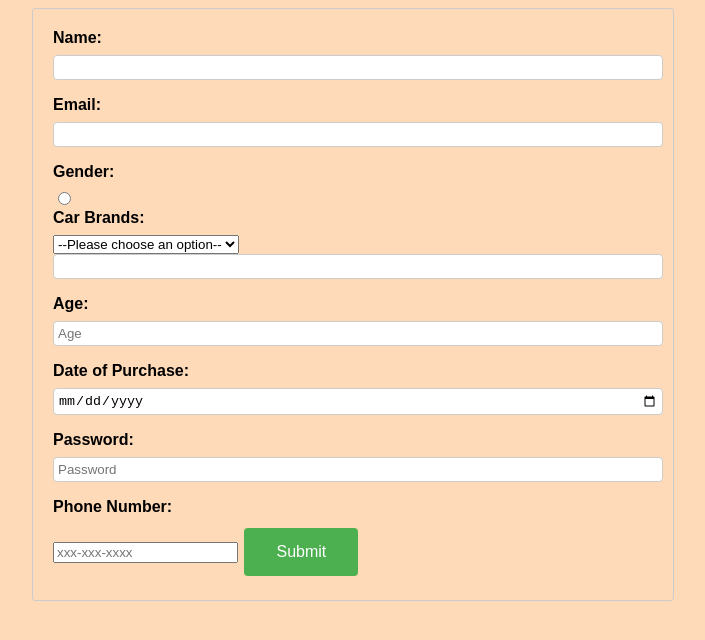
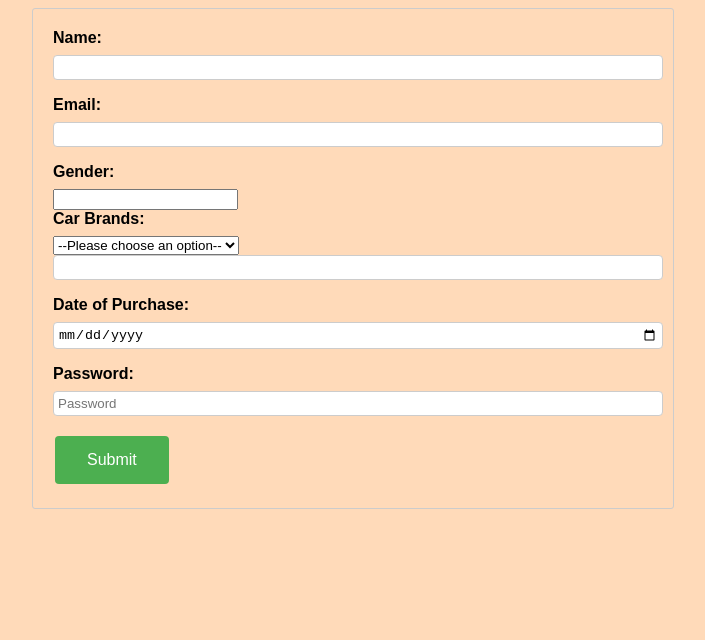
Before and after one commit to acciojob/car-insurance-form-akeeb12, a website: page main.html in a window 1280 px wide. Shown: the whole page, without its empty margins (287-992 px from the left). Drawn offline with Linux system fonts and the light colour scheme.

Commit message:
created a submission

```diff
--- a/main.html
+++ b/main.html
@@ -16,7 +16,7 @@
         <input type="email" id="email" name="email" required>
 
         <label for="gender">Gender:</label>
-        <input type="radio" name="gender" required>
+        <input type="radio buttons" name="gender" required>
 
         <label for="cars">Car Brands:</label>
         <select id="cars" name="cars" required>
@@ -24,22 +24,17 @@
             <option value="BMW">BMW</option>
             <option value="Audi">Audi</option>
             <option value="Mercedez">Mercedez</option>
+
 			<label for="Car Age">Car Age:</label>
-			<input type="number" id="carage" required>
+			<input type="number" name="carage" id="carage" required>
             <!-- Add more car brands as needed -->
         </select>
-
-        <label for="age">Age:</label>
-        <input type="number" id="age" name="age" placeholder="Age" required>
 
         <label for="dop">Date of Purchase:</label>
         <input type="date" id="dop" name="dob" required>
 
         <label for="password">Password:</label>
         <input type="password" id="password" name="password" placeholder="Password" required>
-
-        <label for="tel">Phone Number:</label>
-        <input type="tel" id="tel" name="tel" placeholder="xxx-xxx-xxxx">
 
 
         <button type="submit">Submit</button>
```
